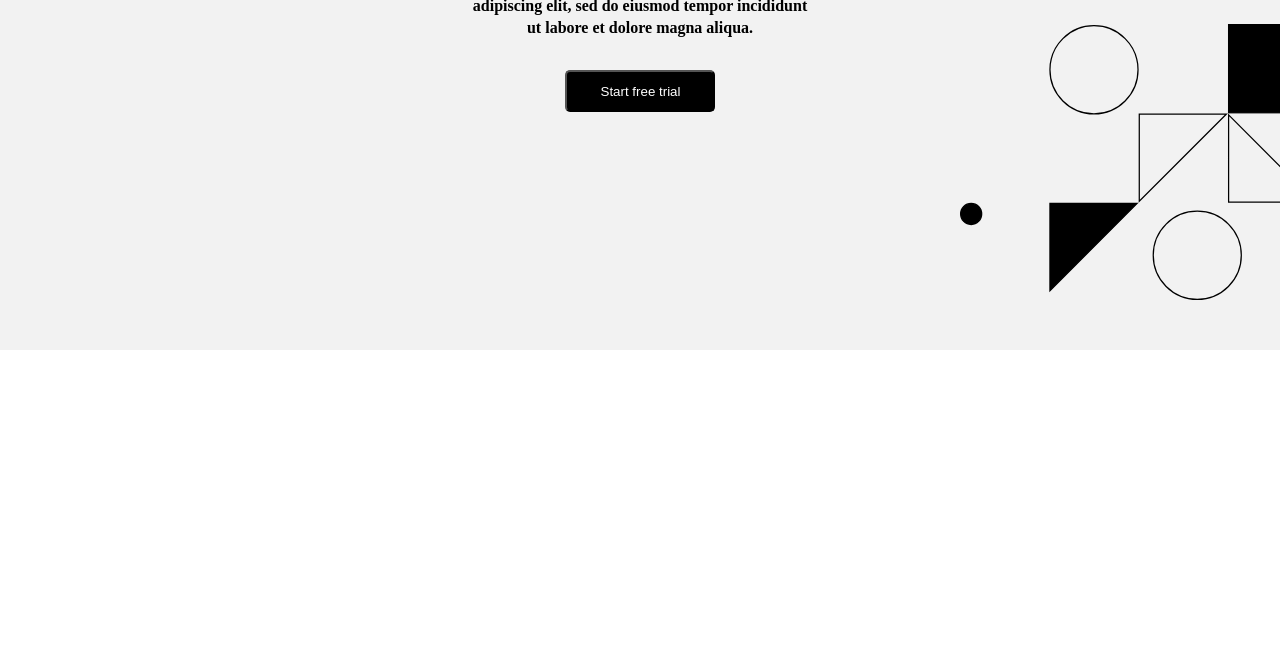
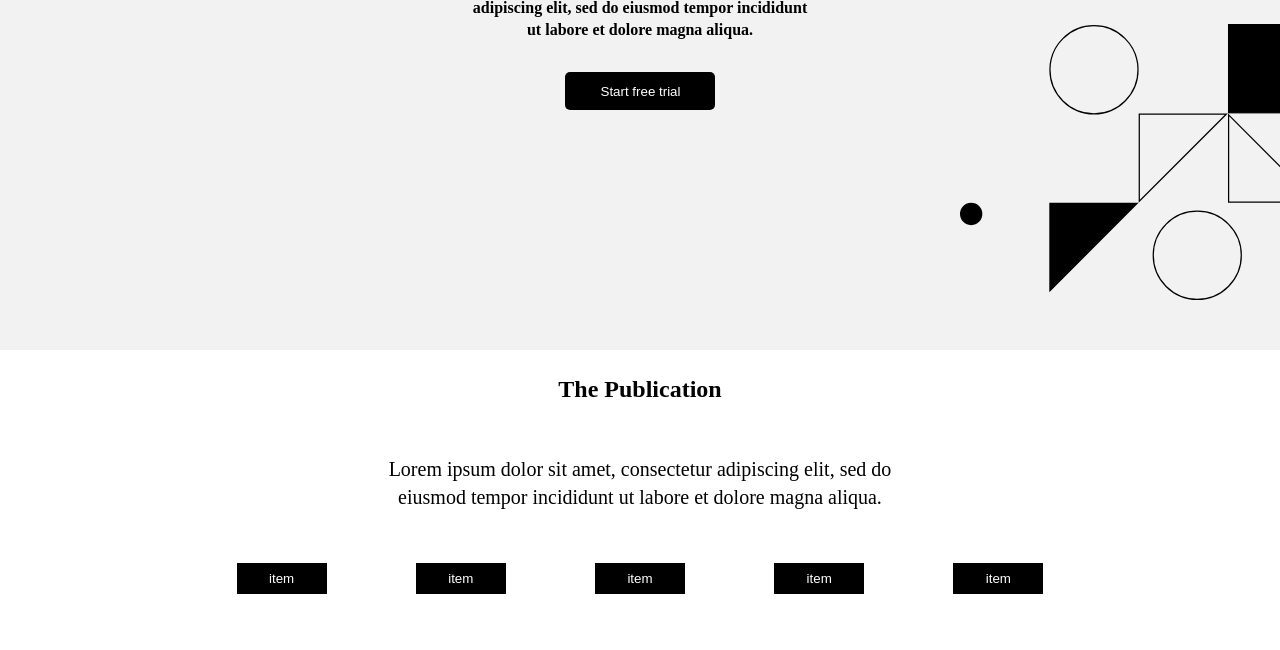
Before and after one commit to isfiaya/testFrontend, a plain HTML site: page index.html in a window 1280 px wide. Shown: the part 450-1100 px from the top of the page. Before the commit the page ends 800 px from the top, so only its background shows below. Drawn offline with Linux system fonts and the light colour scheme.

Commit message:
build: Section Publication

```diff
--- a/index.html
+++ b/index.html
@@ -35,6 +35,22 @@
       </div>
       <img src="./assets/c-hero_image -right.svg" class="hero_image-right" alt="">
     </header>
+
+    <section class="publication">
+      <div class="publication-wrapper">
+        <h4>The Publication</h4>
+        <h5>Lorem ipsum dolor sit amet, consectetur adipiscing elit, sed do eiusmod tempor incididunt ut labore et
+          dolore magna aliqua.</h5>
+        <div class="publication-boxes">
+          <button>item</button>
+          <button>item</button>
+          <button>item</button>
+          <button>item</button>
+          <button>item</button>
+        </div>
+      </div>
+    </section>
+
   </div>
 
 </body>
--- /dev/null
+++ b/style/04-components/_header.scss
@@ -0,0 +1,46 @@
+header {
+  width: 100%;
+  height: 90vh;
+  background-color: #f2f2f2;
+  display: flex;
+  justify-content: center;
+  align-items: center;
+  position: relative;
+  .header-center {
+    width: 40%;
+
+    text-align: center;
+    h1 {
+      font-size: 64px;
+      font-weight: 500;
+      margin-bottom: 30px;
+    }
+    h5 {
+      font-size: 16px;
+      line-height: 1.41;
+    }
+    button {
+      width: 150px;
+      padding: 12px 24px 11px 25px;
+      border-radius: 5px;
+      background-color: #000000;
+      color: white;
+      outline: none;
+      cursor: pointer;
+      margin-top: 30px;
+      border: none;
+    }
+  }
+}
+.hero_image-left {
+  position: absolute;
+  top: 0;
+  left: 0;
+  width: 25%;
+}
+.hero_image-right {
+  position: absolute;
+  bottom: 50px;
+  right: 0;
+  width: 25%;
+}
--- a/style/04-components/_nav.scss
+++ b/style/04-components/_nav.scss
@@ -27,6 +27,7 @@ nav {
     background-color: #000000;
     color: white;
     outline: none;
+    border: none;
     cursor: pointer;
   }
 }
--- a/style/style.scss
+++ b/style/style.scss
@@ -1,48 +1,46 @@
 @import "./02-generic/generic";
 @import "./04-components/nav";
+@import "./04-components/header";
 
-header {
-  width: 100%;
-  height: 90vh;
-  background-color: #f2f2f2;
+.publication {
+  height: 300px;
+}
+.publication-wrapper {
   display: flex;
-  justify-content: center;
+  flex-direction: column;
+  justify-content: space-around;
   align-items: center;
-  position: relative;
-  .header-center {
-    width: 40%;
-
-    text-align: center;
-    h1 {
-      font-size: 64px;
-      font-weight: 500;
-      margin-bottom: 30px;
+  width: 70%;
+  height: 90%;
+  margin: auto;
+  // margin: 50px auto;
+  h4 {
+    font-size: 24px;
+    font-weight: bold;
+    // margin-bottom: 30px;
   }
   h5 {
-      font-size: 16px;
+    font-size: 20px;
     line-height: 1.41;
+    width: 60%;
+    text-align: center;
+    font-weight: normal;
   }
+}
+.publication-boxes {
+  display: flex;
+  width: 100%;
+  justify-content: space-around;
+  align-items: center;
   button {
-      width: 150px;
-      padding: 12px 24px 11px 25px;
-      border-radius: 5px;
+    width: 90px;
+    // padding: 12px 24px 12px 24px;
+    padding-top: 8px;
+    padding-bottom: 8px;
+    border: none;
     background-color: #000000;
     color: white;
     outline: none;
     cursor: pointer;
-      margin-top: 30px;
   }
 }
-}
-.hero_image-left {
-  position: absolute;
-  top: 0;
-  left: 0;
-  width: 25%;
-}
-.hero_image-right {
-  position: absolute;
-  bottom: 50px;
-  right: 0;
-  width: 25%;
-}
```
Also changed, not shown: style/style.css, 1 other file. Lines whose indentation alone changed are shown as unchanged.
